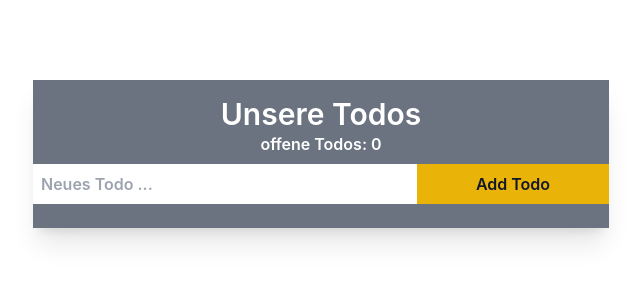
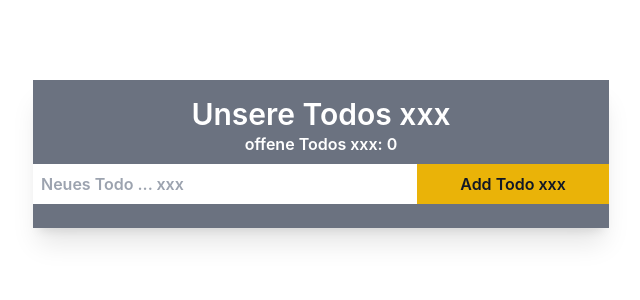
Before and after one commit to hssw24/reatai, a React (Create React App) app: page / in a window 1280 px wide. Shown: the top 300 px of the page, without its empty margins (319-959 px from the left). Built offline with nearby package versions, Linux system fonts and the light colour scheme.

Commit message:
reatai neu 2025

```diff
--- a/src/components/TodoList.js
+++ b/src/components/TodoList.js
@@ -1,7 +1,7 @@
 import React from "react";
 import { useState, useEffect } from "react";
 
-// Verbindung zu Todo.js Uaaahhhh ..... Hilfe!!! dgd g
+// Verbindung zu Todo.js Uaaahhhh ..... Hilfe!!! Das ist eine blöde Fummelei ...
 import Todo from "./Todo";
 
 // Array mit 2 Spalten und 3 Zeilen; wird überflüssig dur "Add Todo"
@@ -68,20 +68,20 @@ const TodoList = () => {
   return (
     <div className="shadow-xl hover:shadow-lg">
       <div className="text-center bg-gray-500 text-white py-4 font-semibold">
-        <h1 className="text-3xl">Unsere Todos</h1>
-        <h2>offene Todos: {opencount}</h2>
+        <h1 className="text-3xl">Unsere Todos xxx</h1>
+        <h2>offene Todos xxx: {opencount}</h2>
         <form className="grid grid-cols-3 py-2">
           <input
             onChange={changeText}
             type="text"
             value={textinput}
-            placeholder="Neues Todo ..."
+            placeholder="Neues Todo ... xxx"
             className="col-span-2 p-2 text-gray-900">
           </input>
           <input
             onClick={submit}
             type="submit"
-            value="Add Todo"
+            value="Add Todo xxx"
             className="col-span-1 bg-yellow-500 text-gray-900 cursor-pointer">
           </input>
         </form>
```
